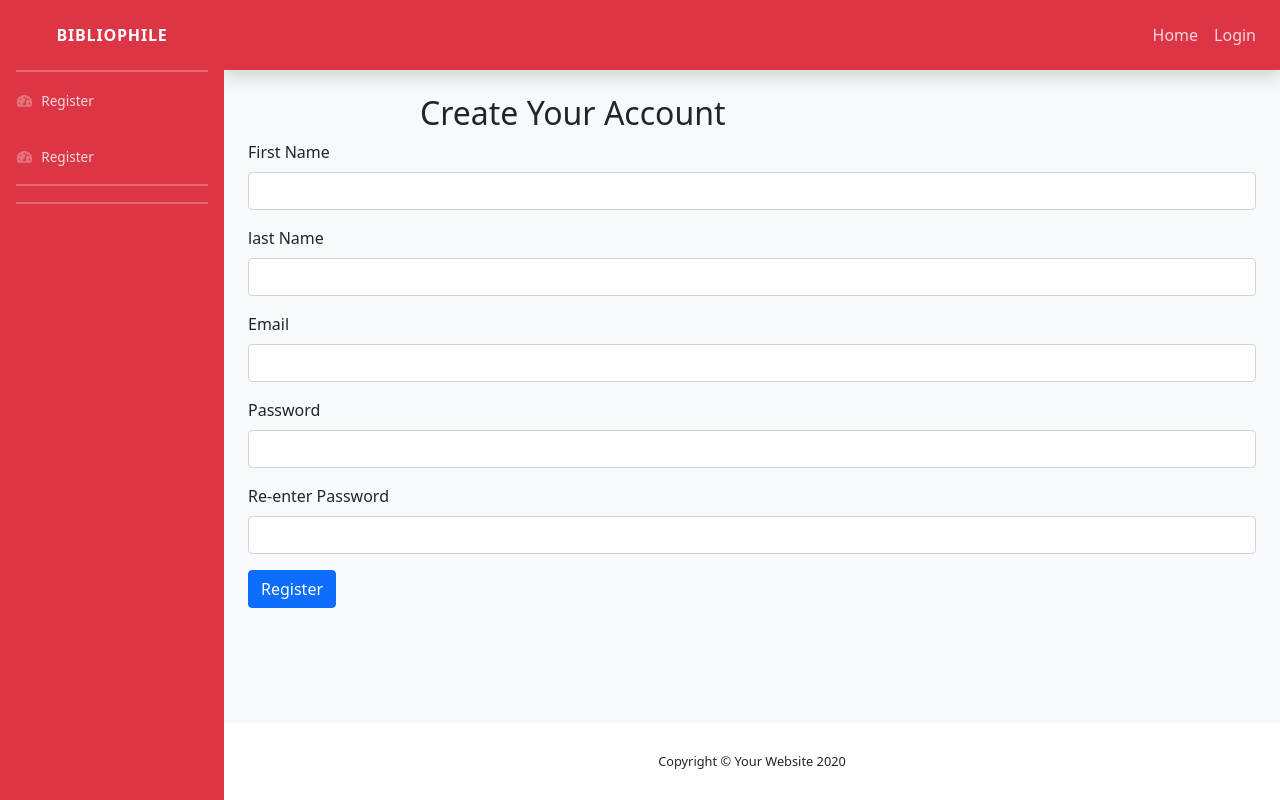
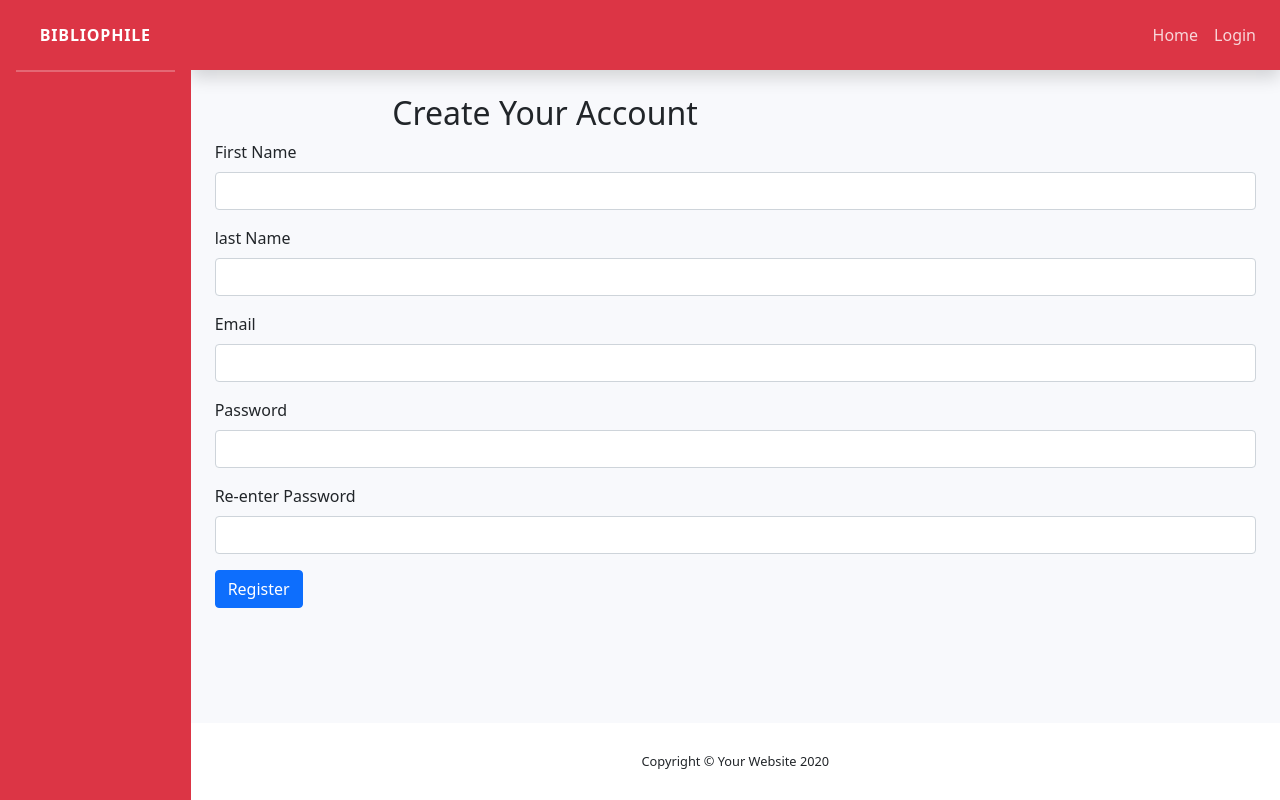
Before and after one commit to Stephen-Nw/digitalLibrary, a Flask app: page /register in a window 1280 px wide. Run offline with Flask 2, Linux system fonts and the light colour scheme; some libraries are stand-ins or nearby versions.

Commit message:
remove links from sidebar

```diff
--- a/templates/form_base.html
+++ b/templates/form_base.html
@@ -45,24 +45,24 @@
             <div class="sidebar-brand-text mx-3">Bibliophile</div>
         </a>
 
-        <!-- Divider -->
+<!--         Divider-->
         <hr class="sidebar-divider my-0">
 
         <!-- Nav Item - Dashboard -->
-        <li class="nav-item">
-            <a class="nav-link" href="index.html">
-                <i class="fas fa-fw fa-tachometer-alt"></i>
-                <span class="h3 mb-4 text-white-800">Register</span></a>
-        </li>
-        <li class="nav-item">
-            <a class="nav-link" href="index.html">
-                <i class="fas fa-fw fa-tachometer-alt"></i>
-                <span>Register</span></a>
-        </li>
+<!--        <li class="nav-item">-->
+<!--            <a class="nav-link" href="index.html">-->
+<!--                <i class="fas fa-fw fa-tachometer-alt"></i>-->
+<!--                <span class="h3 mb-4 text-white-800">Register</span></a>-->
+<!--        </li>-->
+<!--        <li class="nav-item">-->
+<!--            <a class="nav-link" href="index.html">-->
+<!--                <i class="fas fa-fw fa-tachometer-alt"></i>-->
+<!--                <span>Register</span></a>-->
+<!--        </li>-->
 
-        <!-- Divider -->
-        <hr class="sidebar-divider">
-        <hr class="sidebar-divider">
+<!--        &lt;!&ndash; Divider &ndash;&gt;-->
+<!--        <hr class="sidebar-divider">-->
+<!--        <hr class="sidebar-divider">-->
 
 
     </ul>
```
